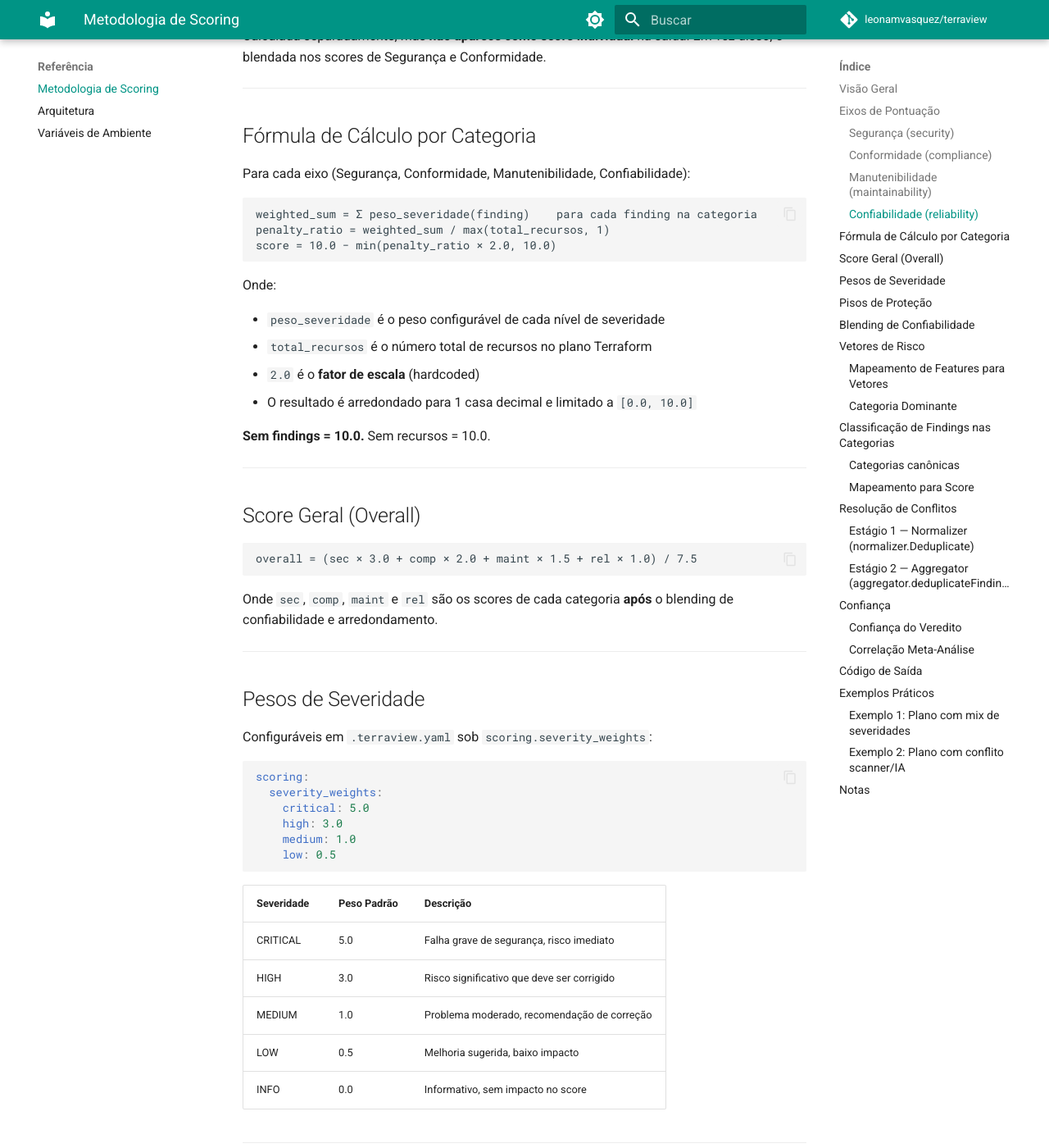
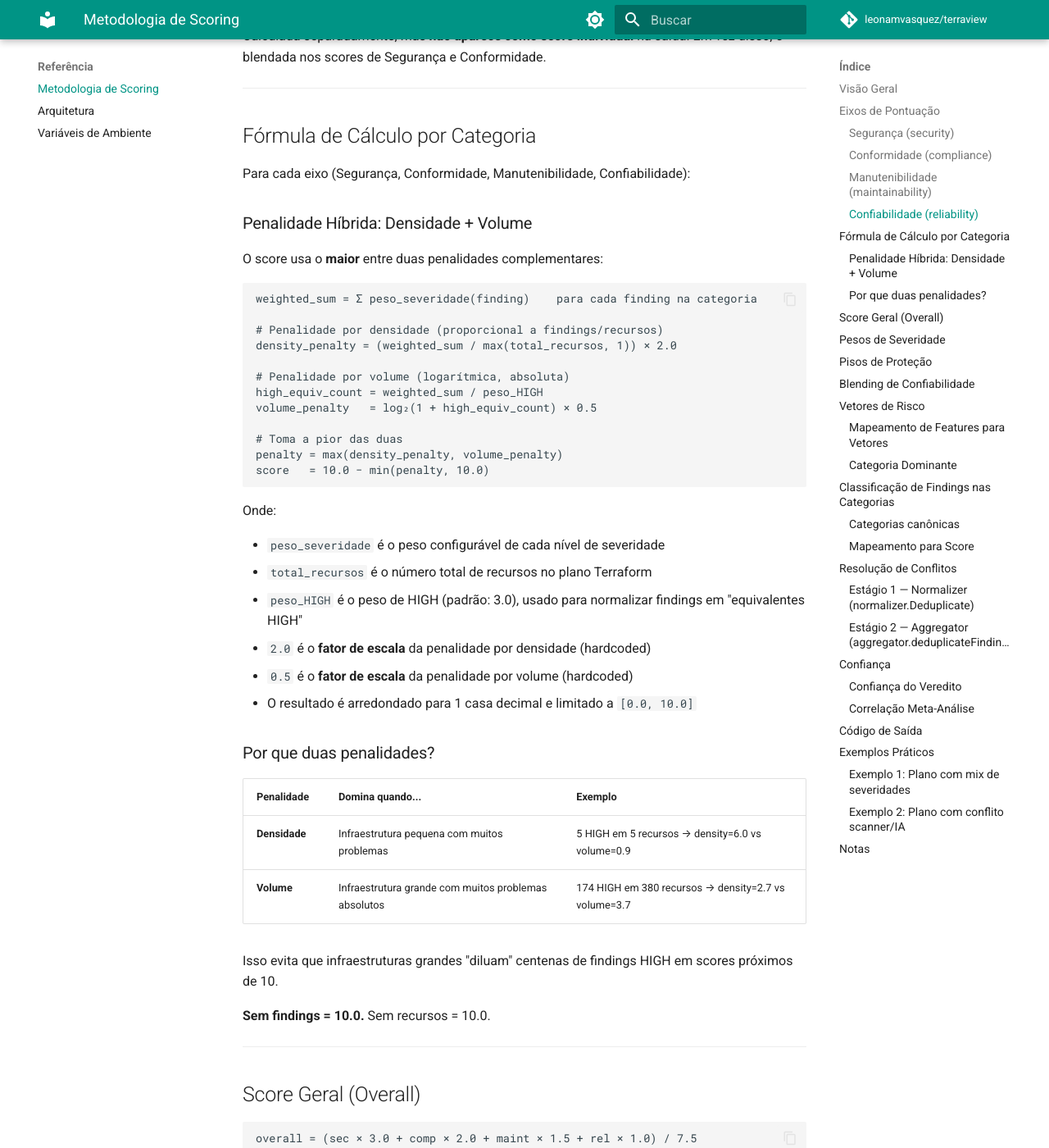
Before and after one commit to leonamvasquez/terraview, an MkDocs documentation site: the page built from docs/reference/scoring.md, in a window 1280 px wide and 1400 px high, scrolled down 1494 px. Shown: the whole window at 82% size. Built offline with MkDocs 1.6.1 and Material for MkDocs 9.7.7, drawn with Linux system fonts in a browser that asks for light colours; comment, search, counter and statistics services are not loaded.

Commit message:
fix(scoring): adiciona penalidade por volume para evitar diluição em infras grandes

````diff
--- a/docs/reference/scoring.md
+++ b/docs/reference/scoring.md
@@ -55,18 +55,42 @@ Calculada separadamente, mas **não aparece como score individual** na saída. E
 
 Para cada eixo (Segurança, Conformidade, Manutenibilidade, Confiabilidade):
 
+### Penalidade Híbrida: Densidade + Volume
+
+O score usa o **maior** entre duas penalidades complementares:
+
 ```
 weighted_sum = Σ peso_severidade(finding)    para cada finding na categoria
-penalty_ratio = weighted_sum / max(total_recursos, 1)
-score = 10.0 − min(penalty_ratio × 2.0, 10.0)
+
+# Penalidade por densidade (proporcional a findings/recursos)
+density_penalty = (weighted_sum / max(total_recursos, 1)) × 2.0
+
+# Penalidade por volume (logarítmica, absoluta)
+high_equiv_count = weighted_sum / peso_HIGH
+volume_penalty   = log₂(1 + high_equiv_count) × 0.5
+
+# Toma a pior das duas
+penalty = max(density_penalty, volume_penalty)
+score   = 10.0 − min(penalty, 10.0)
 ```
 
 Onde:
 
 - `peso_severidade` é o peso configurável de cada nível de severidade
 - `total_recursos` é o número total de recursos no plano Terraform
-- `2.0` é o **fator de escala** (hardcoded)
+- `peso_HIGH` é o peso de HIGH (padrão: 3.0), usado para normalizar findings em "equivalentes HIGH"
+- `2.0` é o **fator de escala** da penalidade por densidade (hardcoded)
+- `0.5` é o **fator de escala** da penalidade por volume (hardcoded)
 - O resultado é arredondado para 1 casa decimal e limitado a `[0.0, 10.0]`
+
+### Por que duas penalidades?
+
+| Penalidade | Domina quando... | Exemplo |
+|------------|-------------------|--------|
+| **Densidade** | Infraestrutura pequena com muitos problemas | 5 HIGH em 5 recursos → density=6.0 vs volume=0.9 |
+| **Volume** | Infraestrutura grande com muitos problemas absolutos | 174 HIGH em 380 recursos → density=2.7 vs volume=3.7 |
+
+Isso evita que infraestruturas grandes "diluam" centenas de findings HIGH em scores próximos de 10.
 
 **Sem findings = 10.0.** Sem recursos = 10.0.
 
````
Also changed, not shown: SCORING.md (+61 -16 lines), 4 other files.
